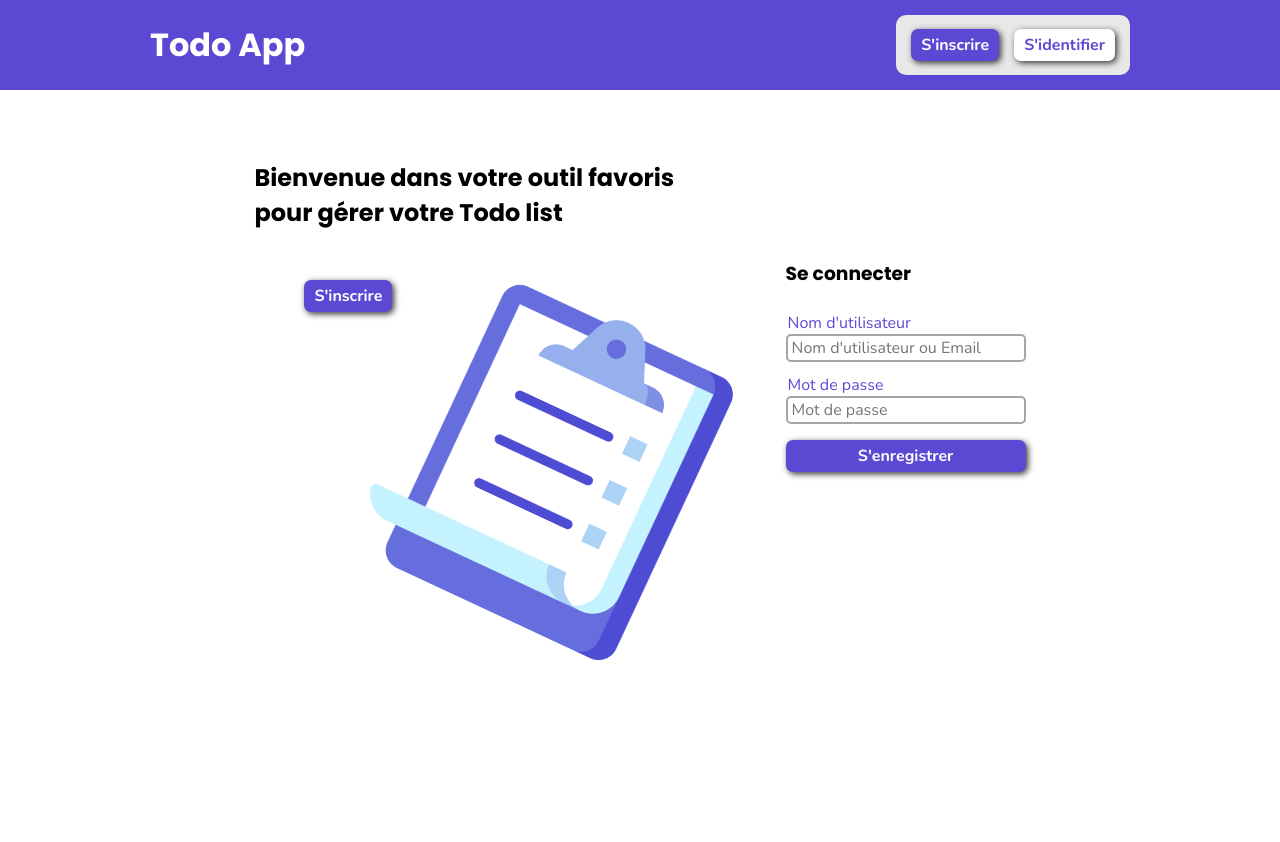
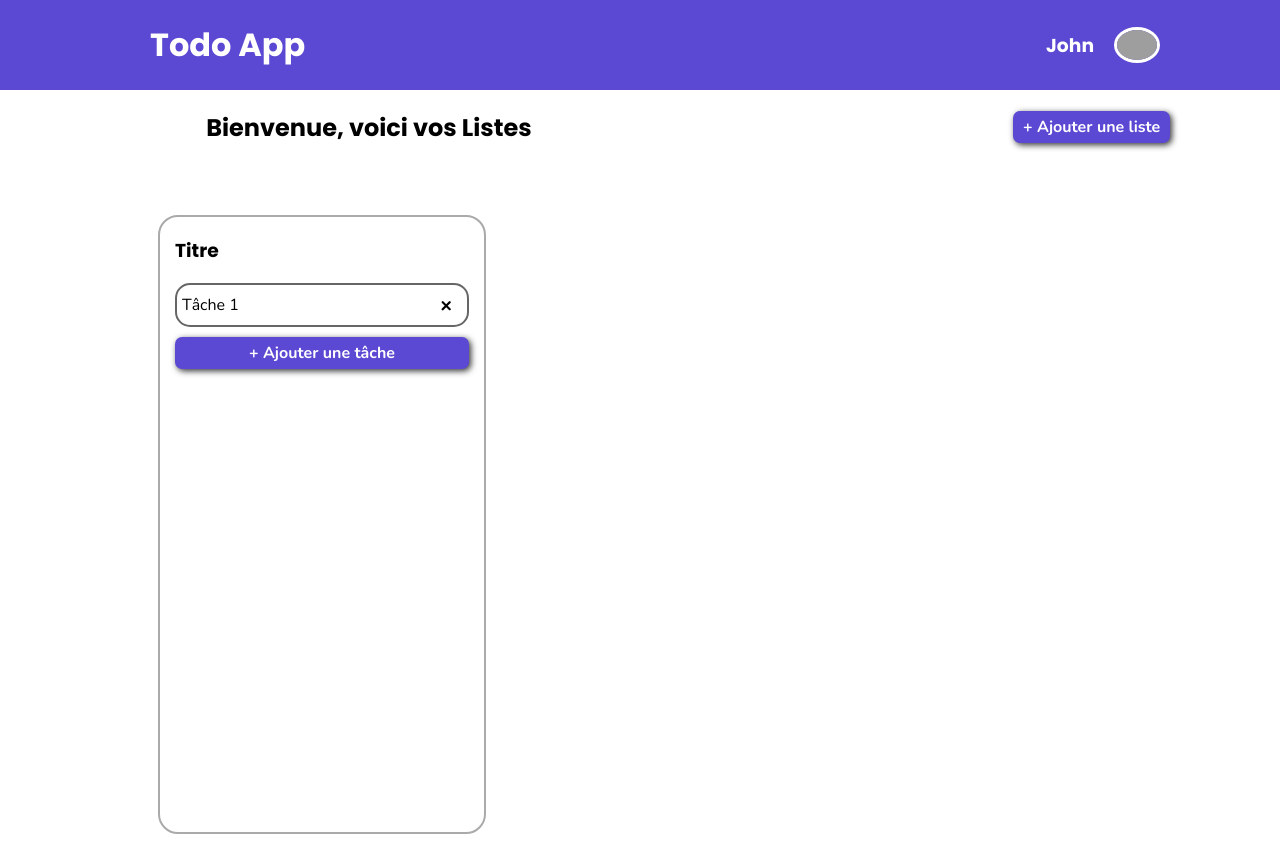
Before and after one commit to hbulte/todo-front, a React (Create React App) app: page / in a window 1280 px wide. Before the commit the page ends 800 px from the top, so only its background shows below. Built offline with nearby package versions, Linux system fonts and the light colour scheme; grey boxes are pictures that could not be loaded.

Commit message:
Todo without all the mofifications possible

```diff
--- a/src/App.js
+++ b/src/App.js
@@ -3,9 +3,10 @@ import Header from "./Components/Header/Header";
 
 import { useState } from "react";
 import WelcomePage from "./Components/WelcomePage/WelcomePage";
+import Todos from "./Components/Todos/Todos";
 
 function App() {
-  const [userStatus, setUserStatus] = useState("not connected");
+  const [userStatus, setUserStatus] = useState("connected");
   const [logOrSign, setLogOrSign] = useState("log");
   return (
     <div className="app">
@@ -17,6 +18,7 @@ function App() {
           logOrSign={logOrSign}
           setLogOrSign={setLogOrSign}
         />
+        <Todos userStatus={userStatus} />
       </div>
     </div>
   );
--- /dev/null
+++ b/src/Components/Todos/Todo/Task/Task.css
@@ -0,0 +1,29 @@
+.task {
+  display: flex;
+  align-items: center;
+  justify-content: space-between;
+  border: solid 2px #666;
+  border-radius: 15px;
+  padding: 0px 5px;
+  height: 40px;
+  width: 280px;
+  margin-bottom: 10px;
+  flex-shrink: unset;
+}
+
+.task-name {
+  margin-right: 15px;
+}
+.delete-task-button {
+  transform: rotate(45deg);
+  background-color: white;
+  color: #000;
+  font-size: 24px;
+  box-shadow: none;
+  padding: 0px;
+  border-radius: 50%;
+  width: 30px;
+  text-align: center;
+  line-height: 12px;
+  height: 30px;
+}
--- /dev/null
+++ b/src/Components/Todos/Todo/Task/Task.js
@@ -0,0 +1,12 @@
+import React from "react";
+import "./Task.css";
+const Task = ({ name }) => {
+  return (
+    <div className="task">
+      <p className="task-name">{name}</p>
+      <button className="delete-task-button">+</button>
+    </div>
+  );
+};
+
+export default Task;
--- /dev/null
+++ b/src/Components/Todos/Todo/Todo.css
@@ -0,0 +1,13 @@
+.todo {
+  display: flex;
+  flex-direction: column;
+  padding: 0px 15px 15px 15px;
+  border: solid 2px #aaa;
+  border-radius: 20px;
+  height: 600px;
+  flex-shrink: unset;
+}
+
+.title-input {
+  margin: 19px 0px;
+}
--- /dev/null
+++ b/src/Components/Todos/Todo/Todo.js
@@ -0,0 +1,51 @@
+import React, { useState } from "react";
+
+import Task from "./Task/Task";
+import "./Todo.css";
+const Todo = ({ title, tasks, todos, setTodos, index }) => {
+  const [modify, setModify] = useState(false);
+  const handleRename = () => {
+    setModify(true);
+  };
+  const handleKey = (e) => {
+    if (e.key === "Enter") {
+      setModify(false);
+    }
+  };
+
+  return (
+    <div className="todo">
+      <div onDoubleClick={handleRename}>
+        <h3 style={{ display: modify ? "none" : "" }}>{title}</h3>
+        <input
+          type="text"
+          className="title-input"
+          placeholder="Titre"
+          name="title"
+          style={{ display: modify ? "" : "none" }}
+          onChange={(e) => {
+            console.log("aa");
+            const newTitle = [...todos];
+            newTitle[index].title = e.target.value;
+            setTodos(newTitle);
+          }}
+          onKeyPress={handleKey}
+        />
+      </div>
+      {tasks.map((name, index) => {
+        return <Task key={index} name={name} />;
+      })}
+      <button
+        onClick={(e) => {
+          const newTodo = [...todos];
+          newTodo[index].tasks.push("Tâche");
+          setTodos(newTodo);
+        }}
+      >
+        + Ajouter une tâche
+      </button>
+    </div>
+  );
+};
+
+export default Todo;
--- /dev/null
+++ b/src/Components/Todos/Todos.css
@@ -0,0 +1,20 @@
+.todos {
+  display: flex;
+  flex-direction: column;
+}
+
+.head-section {
+  display: flex;
+  align-items: center;
+  justify-content: space-between;
+  width: 100%;
+  padding: 0% 5%;
+  margin-bottom: 50px;
+}
+
+.todos-section {
+  display: flex;
+  gap: 20px;
+  overflow-x: scroll;
+  width: 100%;
+}
--- /dev/null
+++ b/src/Components/Todos/Todos.js
@@ -0,0 +1,43 @@
+import React, { useState } from "react";
+import Todo from "./Todo/Todo";
+import "./Todos.css";
+
+const Todos = ({ userStatus }) => {
+  const [todos, setTodos] = useState([{ title: "Titre", tasks: ["Tâche 1"] }]);
+
+  return (
+    <div
+      className="todos"
+      style={{ display: userStatus === "connected" ? "" : "none" }}
+    >
+      <section className="head-section">
+        <h2>Bienvenue, voici vos Listes</h2>
+        <button
+          onClick={(e) => {
+            const newTodo = [...todos];
+            newTodo.push({ title: "Titre", tasks: ["Tâche 1"] });
+            setTodos(newTodo);
+          }}
+        >
+          + Ajouter une liste
+        </button>
+      </section>
+      <section className="todos-section">
+        {todos.map(({ title, tasks }, index) => {
+          return (
+            <Todo
+              key={index}
+              index={index}
+              title={title}
+              setTodos={setTodos}
+              todos={todos}
+              tasks={tasks}
+            />
+          );
+        })}
+      </section>
+    </div>
+  );
+};
+
+export default Todos;
```
